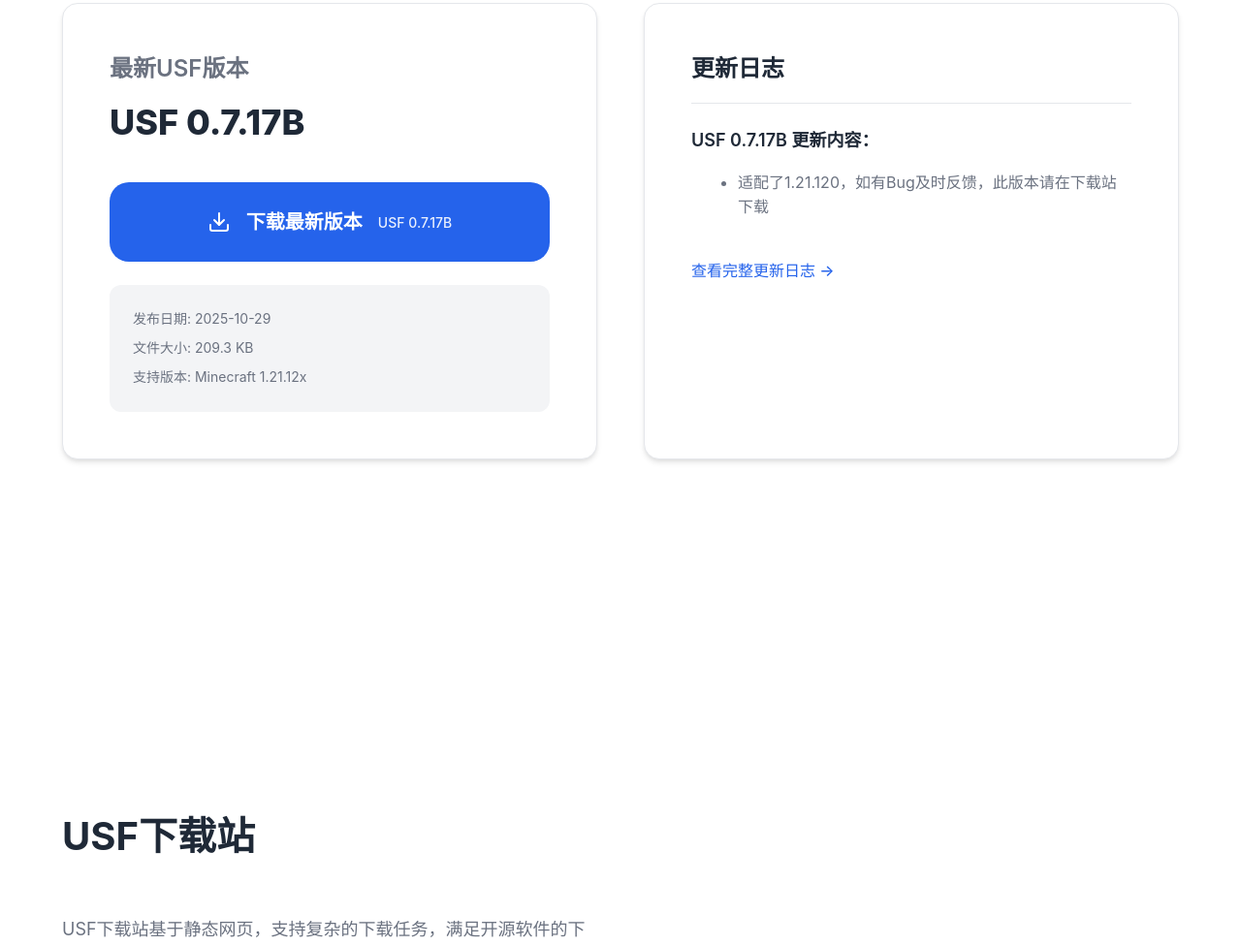
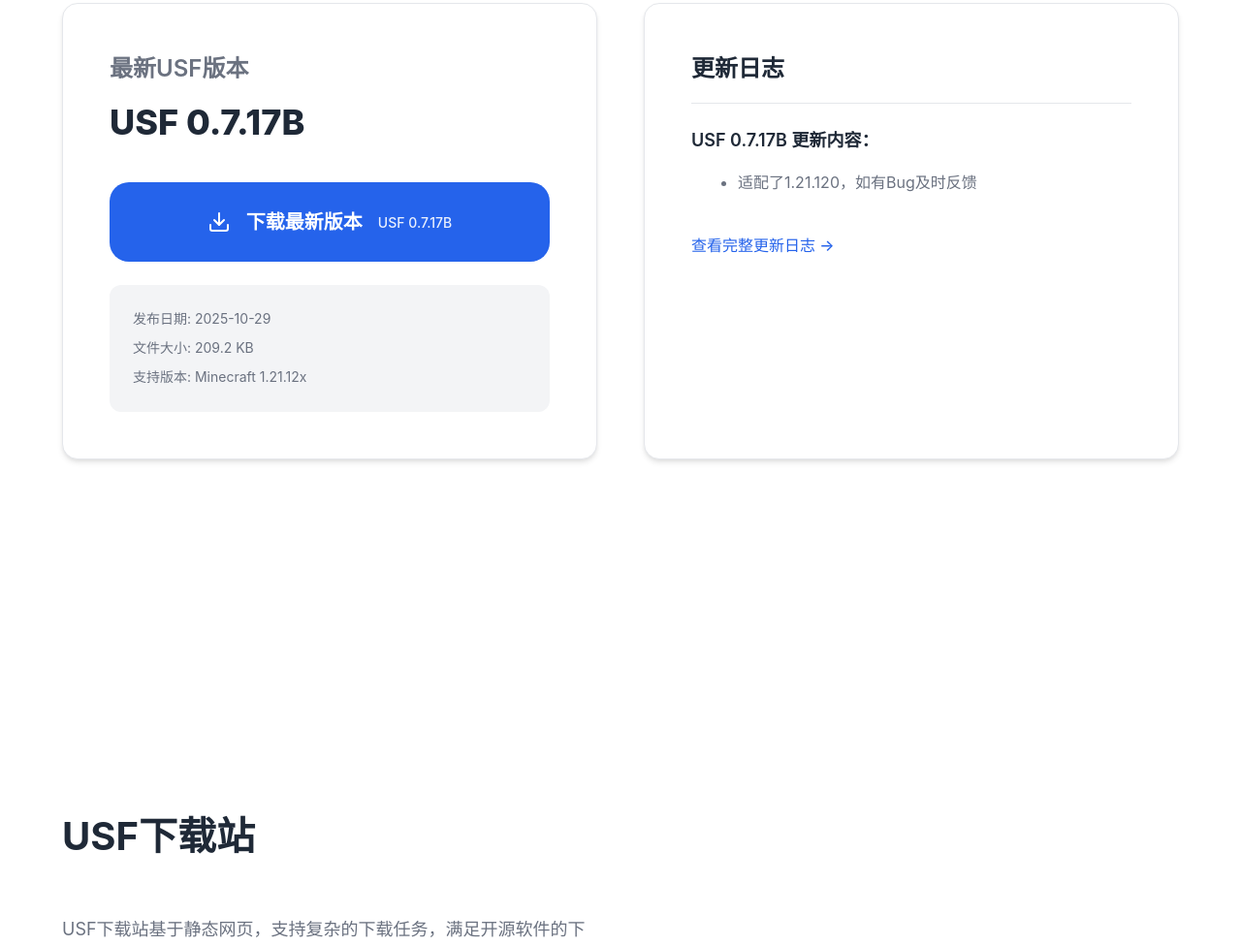
Before and after one commit to USFrameTeam/TeamSite, a plain HTML site: page index.html in a window 1280 px wide. Shown: the part 1825-2801 px from the top of the page at 97% size. Drawn offline with Linux system fonts and the light colour scheme.

Commit message:
小更改(删除部分更新介绍并修正文件大小)

```diff
--- a/index.html
+++ b/index.html
@@ -121,7 +121,7 @@
                         </a>
                         <div class="download-meta">
                             <p>发布日期: 2025-10-29</p>
-                            <p>文件大小: 209.3 KB</p>
+                            <p>文件大小: 209.2 KB</p>
                             <p>支持版本: Minecraft 1.21.12x</p>
                         </div>
                     </div>
@@ -131,7 +131,7 @@
                     <div class="updatelog-content">
                         <h4>USF 0.7.17B 更新内容：</h4>
                         <ul>
-                            <li>适配了1.21.120，如有Bug及时反馈，此版本请在下载站下载</li>
+                            <li>适配了1.21.120，如有Bug及时反馈</li>
                         </ul>
                         <a href="https://usfdoc.pages.dev/change-log.html" class="view-more-link">查看完整更新日志 →</a>
                     </div>
```
